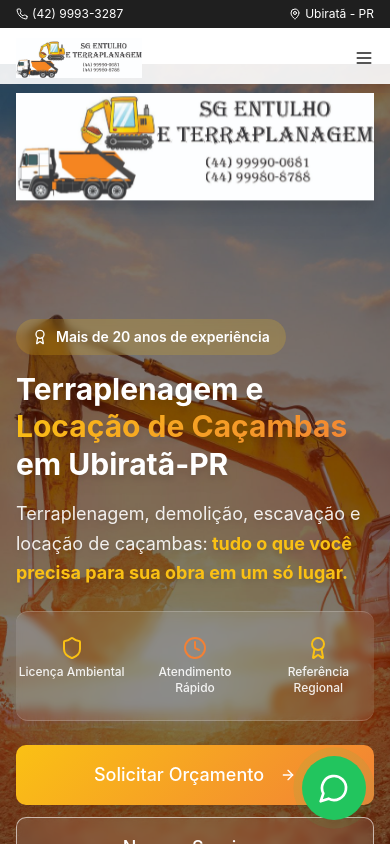
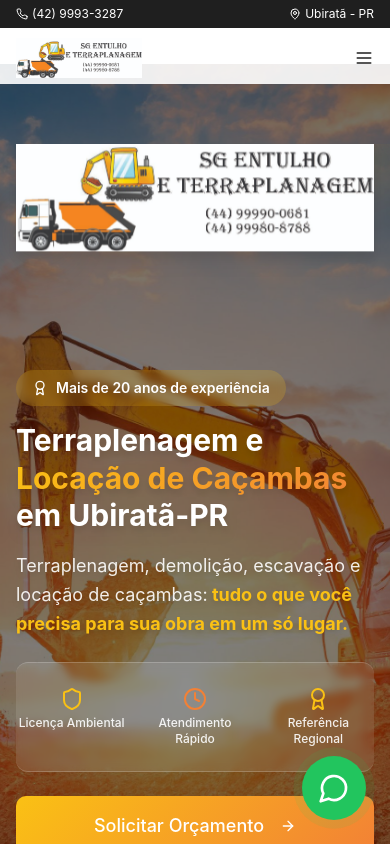
Before and after one commit to DevZipMateus/sg-obra-digital, a React (Vite) app: page / in a window 390 px wide. Shown: the top 844 px of the page. Built offline with nearby package versions, Linux system fonts and the light colour scheme.

Commit message:
Fix header spacing and hero overlap on mobile
Apply desktop header spacing adjustments and ensure the hero section is not covered by the header on mobile devices.

```diff
--- a/src/components/Hero.tsx
+++ b/src/components/Hero.tsx
@@ -4,7 +4,7 @@ import { Button } from '@/components/ui/button';
 
 const Hero = () => {
   return (
-    <section id="inicio" className="relative min-h-screen flex items-center">
+    <section id="inicio" className="relative min-h-screen flex items-center pt-20 sm:pt-24">
       {/* Background Image */}
       <div
         className="absolute inset-0 bg-cover bg-center bg-no-repeat"
```
